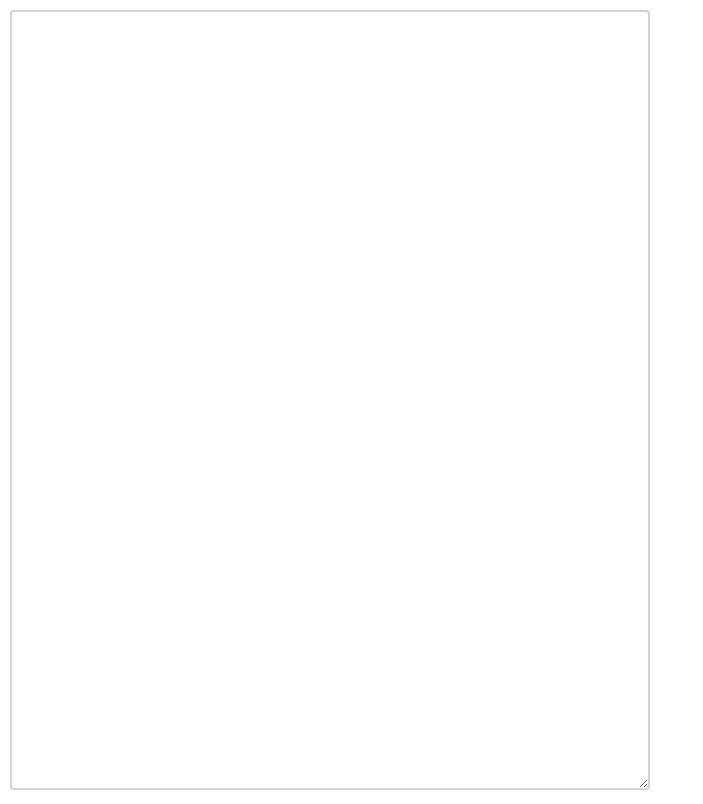
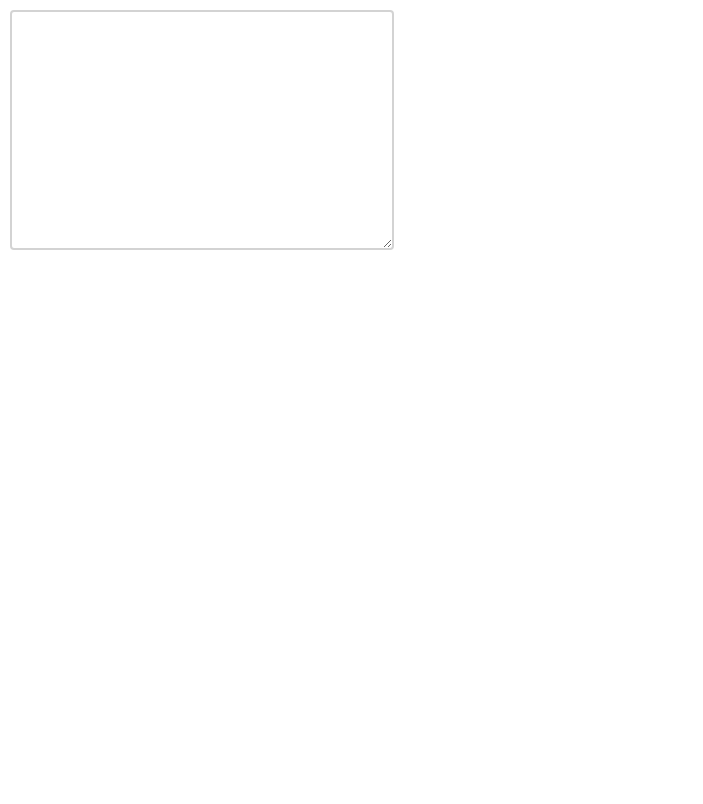
Before and after one commit to ahw/garbage-organizer, a React (Create React App) app: page / in a window 1280 px wide. Shown: the whole page, without its empty margins (0-703 px from the left). Built offline with nearby package versions, Linux system fonts and the light colour scheme.

Commit message:
Output the sums

```diff
--- a/src/App.css
+++ b/src/App.css
@@ -4,8 +4,9 @@ body {
 }
 
 #input {
-    width:50vw;
-    height:calc(100vh - 20px);
+    width:30vw;
+    /* height:calc(100vh - 20px); */
+    height: 30vh;
     border:none;
     padding:5px;
     border:2px solid;
@@ -16,7 +17,12 @@ body {
     transition-property:border-color;
     font-size:16px;
     box-sizing:border-box;
-    margin:10px;
+    white-space:nowrap;
+}
+
+.horizontal {
+    padding: 10px;
+    display: flex;
 }
 
 #input:focus {
@@ -24,3 +30,18 @@ body {
     transition:500ms;
     transition-property:border-color;
 }
+
+.summation {
+    background: #9AFDFC;
+    font-size: 16px;
+    display:inline-block;
+    padding-top: 1px;
+}
+
+.summation.row {
+    display:block;
+}
+
+.summation.col {
+    margin: 2px;
+}
--- a/src/App.js
+++ b/src/App.js
@@ -3,39 +3,61 @@ import './App.css';
 import { splitToRows, splitToColumns } from './splitter';
 
 class App extends Component {
+    constructor(props) {
+        super(props);
+        this.state = {
+            rowSummations: [],
+            colSummations: [],
+        };
+    }
+
     onChange(e) {
         const text = e.target.value;
         const rows = splitToRows(text).map(splitToColumns);
         const cols = [];
         const maxCols = rows.reduce((prev, row) => Math.max(row.length, prev), 0);
+        console.log('Data matrix', rows);
         for (let i = 0; i < rows.length; i++) {
             for (let j = 0; j < rows[i].length; j++) {
                 if (typeof cols[j] === 'undefined') {
                     cols[j] = [];
                 }
 
-                // console.log(`Pushing item at row ${i} col ${j} to col ${j}`);
                 cols[j].push(rows[i][j]);
             }
         }
 
 
         // Reduce 'em
-        const rowSum = rows.filter(row => row.length).map(arr => {
+        const rowSummations = rows.filter(row => row.length).map(arr => {
             return arr.map(n => parseFloat(n)).reduce((prev, curr) => prev + curr)
         });
 
-        const colSum = cols.filter(col => col.length).map(arr => {
+        const colSummations = cols.filter(col => col.length).map(arr => {
             return arr.map(n => parseFloat(n)).reduce((prev, curr) => prev + curr)
         });
 
-        console.log('row summations', rowSum);
-        console.log('col summations', colSum);
+        this.setState({
+            rowSummations,
+            colSummations,
+        });
     }
 
     render() {
-        return (<div>
-            <textarea id="input" onBlur={this.onChange} />
+        const rowSums = this.state.rowSummations.map((rowSum, i) => {
+            return <span className="row summation" key={i}>{rowSum}</span>
+        });
+        const colSums = this.state.colSummations.map((colSum, i) => {
+            return <span className="col summation" key={i}>{colSum}</span>
+        });
+
+        return (
+            <div>
+                <div className="horizontal">
+                    <textarea id="input" onBlur={this.onChange.bind(this)} />
+                    <div>{rowSums}</div>
+                </div>
+                <div>{colSums}</div>
         </div>);
     }
 }
--- a/src/splitter.js
+++ b/src/splitter.js
@@ -1,4 +1,4 @@
-const numberRegex = /(\d*\.?\d+)/g;
+const numberRegex = /(-?\d*\.?\d+)/g;
 export function splitToRows(str) {
     return str.split('\n');
 }
```
